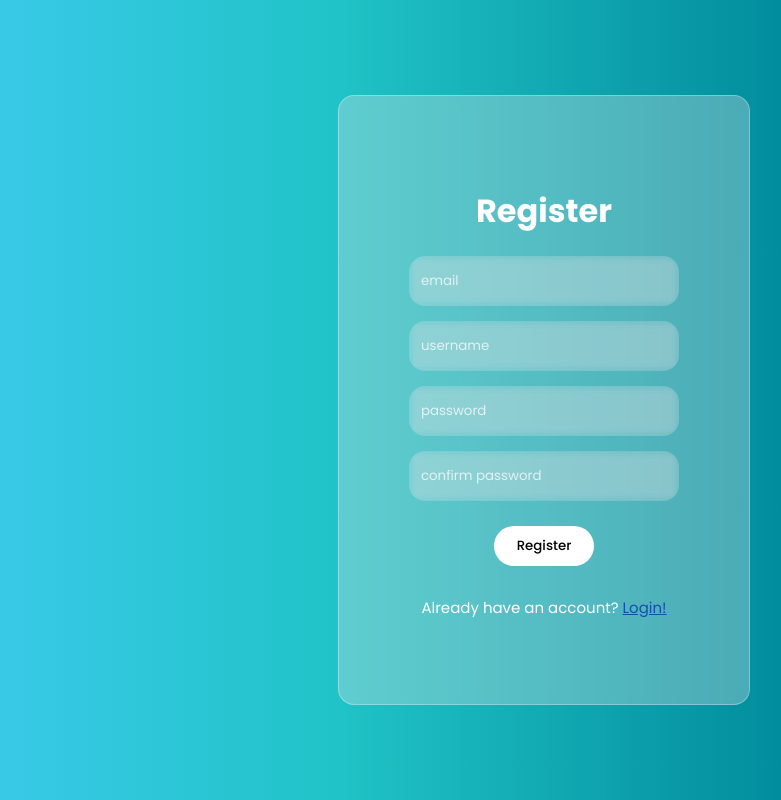
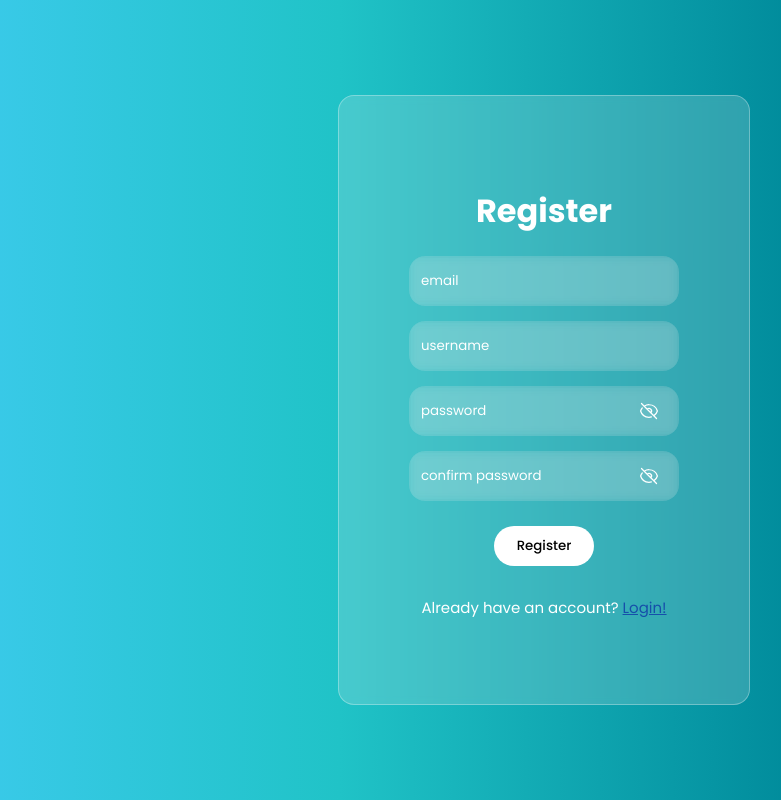
Before and after one commit to IzzetGunturk/Loginsystemreact, a React (Vite) app in the folder client/: page /register in a window 1280 px wide. Shown: the whole page, without its empty margins (96-877 px from the left). Built offline with nearby package versions, Linux system fonts and the light colour scheme.

Commit message:
Added showpassword function

```diff
--- a/client/src/components/login.jsx
+++ b/client/src/components/login.jsx
@@ -5,6 +5,7 @@
 
   const [username, setUsername] = useState('');
   const [password, setPassword] = useState('');
+  const [showPassword, setShowPassword] = useState(false);
   const [loggedIn, setLoggedIn] = useState(false);
 
   const handleLogin = async (e) => {
@@ -30,6 +31,7 @@
 
       if (response.ok) {
         setLoggedIn(true);
+        showPassword(false);
       } else {
         setLoggedIn(false);
         alert('Login error.');
@@ -44,13 +46,29 @@
     setLoggedIn(false);
   }
 
+  const handleShowPassword = () => {
+    setShowPassword(!showPassword)
+  }
+
   if (!loggedIn) {
     return (
       <div className='container'>
         <h1 className='title'>Login</h1>
           <form className='formFields' onSubmit={handleLogin}>
             <input className="username" type="text" placeholder='username' name="user_name" value={username} onChange={(e) => setUsername(e.target.value)} />
-            <input className="password" type="password" placeholder='password' name="password" value={password} onChange={(e) => setPassword(e.target.value)} />
+            <div className='showPassword'>
+              <input className="password" type={showPassword ? "text" : "password"} placeholder='password' name="password" value={password} onChange={(e) => setPassword(e.target.value)} />
+              {showPassword ?
+              <svg className="iconShowPassword" onClick={handleShowPassword} xmlns="http://www.w3.org/2000/svg" fill="none" viewBox="0 0 24 24" strokeWidth={1.5} stroke="currentColor">
+                <path strokeLinecap="round" strokeLinejoin="round" d="M2.036 12.322a1.012 1.012 0 0 1 0-.639C3.423 7.51 7.36 4.5 12 4.5c4.638 0 8.573 3.007 9.963 7.178.07.207.07.431 0 .639C20.577 16.49 16.64 19.5 12 19.5c-4.638 0-8.573-3.007-9.963-7.178Z" />
+                <path strokeLinecap="round" strokeLinejoin="round" d="M15 12a3 3 0 1 1-6 0 3 3 0 0 1 6 0Z" />
+              </svg>
+              :
+              <svg className="iconShowPassword" onClick={handleShowPassword} xmlns="http://www.w3.org/2000/svg" fill="none" viewBox="0 0 24 24" strokeWidth={1.5} stroke="currentColor">
+                <path strokeLinecap="round" strokeLinejoin="round" d="M3.98 8.223A10.477 10.477 0 0 0 1.934 12C3.226 16.338 7.244 19.5 12 19.5c.993 0 1.953-.138 2.863-.395M6.228 6.228A10.451 10.451 0 0 1 12 4.5c4.756 0 8.773 3.162 10.065 7.498a10.522 10.522 0 0 1-4.293 5.774M6.228 6.228 3 3m3.228 3.228 3.65 3.65m7.894 7.894L21 21m-3.228-3.228-3.65-3.65m0 0a3 3 0 1 0-4.243-4.243m4.242 4.242L9.88 9.88" />
+              </svg>
+              }
+            </div>
             <button className='buttonSubmit' type='submit'>Login</button>
           </form>
           <p className='textSwitch'>Don't have an account? <a className='hrefText' href='/register'>Register!</a></p>
--- a/client/src/components/register.jsx
+++ b/client/src/components/register.jsx
@@ -7,6 +7,8 @@
   const [username, setUsername] = useState('');
   const [password, setPassword] = useState('');
   const [confirmPassword, setConfirmPassword] = useState('');
+  const [showPassword, setShowPassword] = useState(false);
+  const [showConfirmPassword, setShowConfirmPassword] = useState(false);
 
   const [feedback, setFeedback] = useState('');
   const [feedbackError, setFeedbackError] = useState('');
@@ -49,6 +51,8 @@
         setPassword('');
         setConfirmPassword('');
         setFeedbackError('');
+        setShowPassword(false);
+        setShowConfirmPassword(false);
 
       } else {
         setFeedbackError('Registration failed.');
@@ -60,14 +64,49 @@
     }
   };
 
+  const handleShowPassword = () => {
+    setShowPassword(!showPassword)
+  }
+
+  const handleShowConfirmPassword = () => {
+    setShowConfirmPassword(!showConfirmPassword)
+  }
+
   return (
     <div className='container'>
       <h1 className='title'>Register</h1>
         <form className='formFields' onSubmit={handleRegister}>
           <input className="email" type="text" placeholder='email' name="email" value={email} onChange={(e) => setEmail(e.target.value)} />
           <input className="username" type="text" placeholder='username' name="user_name" value={username} onChange={(e) => setUsername(e.target.value)} />
-          <input className="password" type="password" placeholder='password' name="password" value={password} onChange={(e) => setPassword(e.target.value)} />
-          <input className="confirmpassword" type="password" placeholder='confirm password' name="confirmpassword" value={confirmPassword} onChange={(e) => setConfirmPassword(e.target.value)} />
+
+          <div className='showPassword'>
+            <input className="password" type={showPassword ? "text" : "password"} placeholder='password' name="password" value={password} onChange={(e) => setPassword(e.target.value)} />
+            {showPassword ?
+            <svg className="iconShowPassword" onClick={handleShowPassword} xmlns="http://www.w3.org/2000/svg" fill="none" viewBox="0 0 24 24" strokeWidth={1.5} stroke="currentColor">
+              <path strokeLinecap="round" strokeLinejoin="round" d="M2.036 12.322a1.012 1.012 0 0 1 0-.639C3.423 7.51 7.36 4.5 12 4.5c4.638 0 8.573 3.007 9.963 7.178.07.207.07.431 0 .639C20.577 16.49 16.64 19.5 12 19.5c-4.638 0-8.573-3.007-9.963-7.178Z" />
+              <path strokeLinecap="round" strokeLinejoin="round" d="M15 12a3 3 0 1 1-6 0 3 3 0 0 1 6 0Z" />
+            </svg>
+            :
+            <svg className="iconShowPassword" onClick={handleShowPassword} xmlns="http://www.w3.org/2000/svg" fill="none" viewBox="0 0 24 24" strokeWidth={1.5} stroke="currentColor">
+              <path strokeLinecap="round" strokeLinejoin="round" d="M3.98 8.223A10.477 10.477 0 0 0 1.934 12C3.226 16.338 7.244 19.5 12 19.5c.993 0 1.953-.138 2.863-.395M6.228 6.228A10.451 10.451 0 0 1 12 4.5c4.756 0 8.773 3.162 10.065 7.498a10.522 10.522 0 0 1-4.293 5.774M6.228 6.228 3 3m3.228 3.228 3.65 3.65m7.894 7.894L21 21m-3.228-3.228-3.65-3.65m0 0a3 3 0 1 0-4.243-4.243m4.242 4.242L9.88 9.88" />
+            </svg>
+            }
+          </div>
+
+          <div className='showPassword'>
+            <input className="confirmpassword" type={showConfirmPassword ? "text" : "password"} placeholder='confirm password' name="confirmpassword" value={confirmPassword} onChange={(e) => setConfirmPassword(e.target.value)} />
+              {showConfirmPassword ?
+              <svg className="iconShowPassword" onClick={handleShowConfirmPassword} xmlns="http://www.w3.org/2000/svg" fill="none" viewBox="0 0 24 24" strokeWidth={1.5} stroke="currentColor">
+                <path strokeLinecap="round" strokeLinejoin="round" d="M2.036 12.322a1.012 1.012 0 0 1 0-.639C3.423 7.51 7.36 4.5 12 4.5c4.638 0 8.573 3.007 9.963 7.178.07.207.07.431 0 .639C20.577 16.49 16.64 19.5 12 19.5c-4.638 0-8.573-3.007-9.963-7.178Z" />
+                <path strokeLinecap="round" strokeLinejoin="round" d="M15 12a3 3 0 1 1-6 0 3 3 0 0 1 6 0Z" />
+              </svg>
+              :
+              <svg className="iconShowPassword" onClick={handleShowConfirmPassword} xmlns="http://www.w3.org/2000/svg" fill="none" viewBox="0 0 24 24" strokeWidth={1.5} stroke="currentColor">
+                <path strokeLinecap="round" strokeLinejoin="round" d="M3.98 8.223A10.477 10.477 0 0 0 1.934 12C3.226 16.338 7.244 19.5 12 19.5c.993 0 1.953-.138 2.863-.395M6.228 6.228A10.451 10.451 0 0 1 12 4.5c4.756 0 8.773 3.162 10.065 7.498a10.522 10.522 0 0 1-4.293 5.774M6.228 6.228 3 3m3.228 3.228 3.65 3.65m7.894 7.894L21 21m-3.228-3.228-3.65-3.65m0 0a3 3 0 1 0-4.243-4.243m4.242 4.242L9.88 9.88" />
+              </svg>
+              }
+          </div>
+
           <button className='buttonSubmit' type='submit'>Register</button>
           {feedback && <p className='feedback'>{feedback}</p>}
           {feedbackError && <p className='feedbackError'>{feedbackError}</p>}
--- a/client/src/index.css
+++ b/client/src/index.css
@@ -15,7 +15,7 @@
 }
 
 .container {
-    background: rgba(231, 231, 231, 0.318);
+    background: rgba(231, 231, 231, 0.192);
     border-radius: 16px;
     backdrop-filter: blur(5px);
     border: 1px solid rgba(255, 255, 255, 0.3);
@@ -53,7 +53,7 @@
 }
 
 input::placeholder {
-    color: #ffffffbd;
+    color: #ffffff;
     padding: 2px;
 }
 
@@ -95,6 +95,23 @@
     color: #164faa;
 }
 
+.showPassword {
+    position: relative;
+    display: flex;
+    flex-direction: row;
+}
+
+.iconShowPassword {
+    position: absolute;
+    width: 20px;
+    right: 20px;
+    top: 15px;
+    cursor: pointer;
+    color: #fff;
+}
+
+
+
 @media only screen and (max-width: 500px){
     .container {
         padding: 20px;
```
